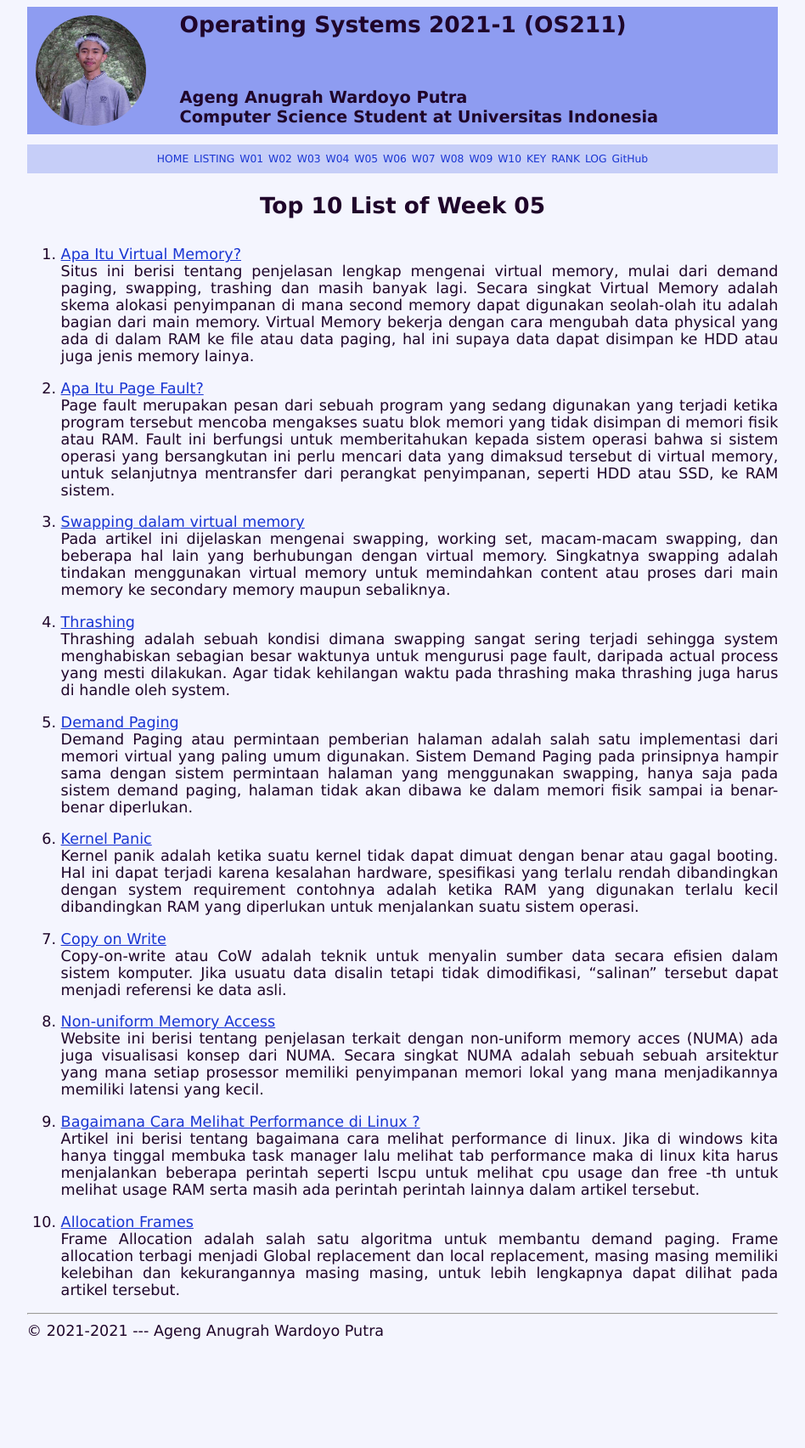
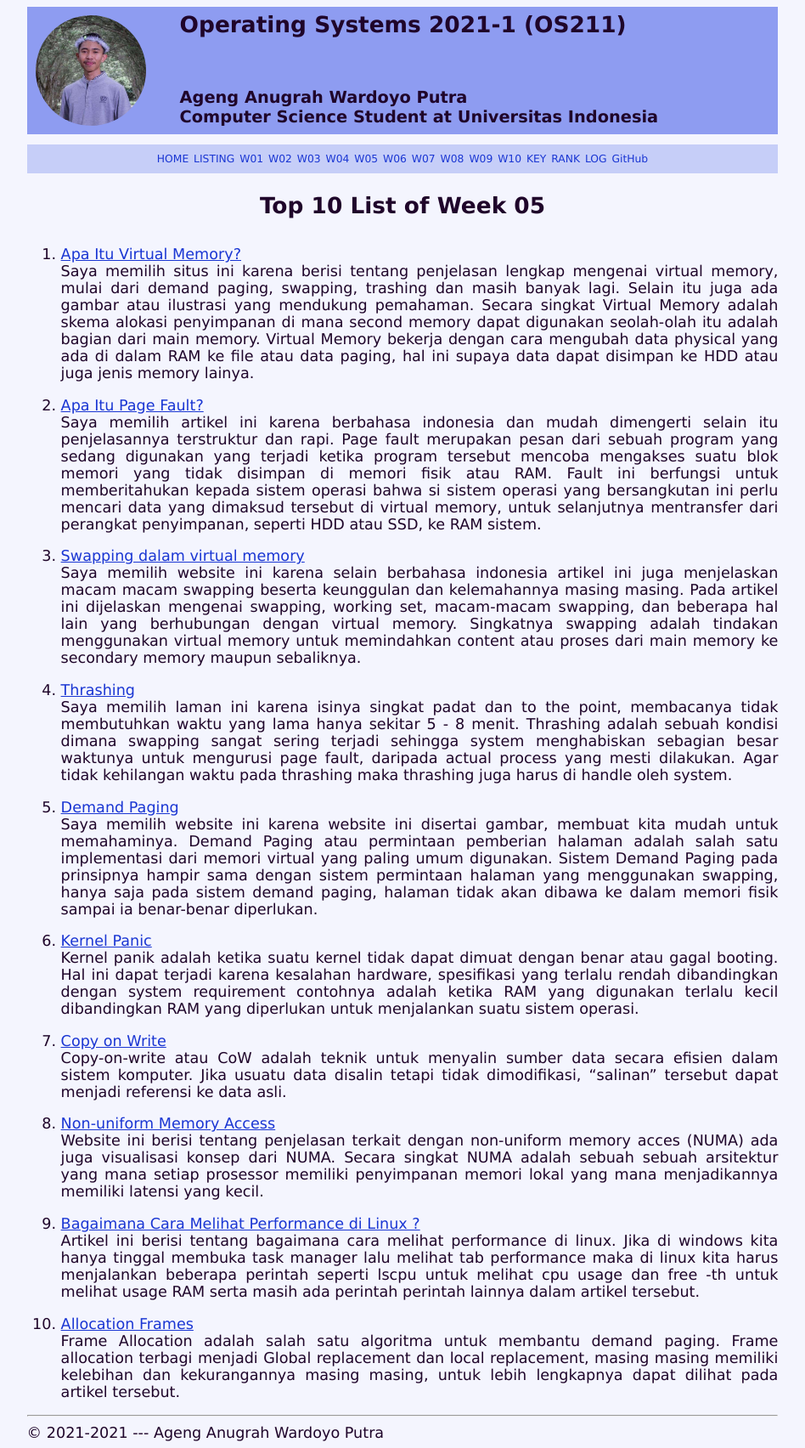
Before and after one commit to Ageng-Anugrah/os211, a Jekyll site: the page built from w05.md, in a window 1280 px wide. Shown: the whole page at 85% size, without its empty margins (166-1114 px from the left). Built offline with Jekyll 4.4.1, drawn with Linux system fonts in a browser that asks for light colours; before the commit the page ends 1584 px from its top, so only the background shows below that.

Commit message:
Update top 10 list

```diff
--- a/w05.md
+++ b/w05.md
@@ -6,22 +6,29 @@ permalink: /W05/
 <h1 style = "text-align: center; margin-bottom:2rem"> Top 10 List of Week 05 </h1>
 
 1. [Apa Itu Virtual Memory?](https://www.geeksforgeeks.org/virtual-memory-in-operating-system/)<br>
-Situs ini berisi tentang penjelasan lengkap mengenai virtual memory, mulai dari demand paging, swapping, trashing dan masih banyak lagi.
+Saya memilih situs ini karena berisi tentang penjelasan lengkap mengenai virtual memory, mulai dari demand paging, swapping, trashing dan masih banyak lagi.
+Selain itu juga ada gambar atau ilustrasi yang mendukung pemahaman.
 Secara singkat Virtual Memory adalah skema alokasi penyimpanan di mana second memory dapat digunakan seolah-olah itu adalah bagian dari main memory.
 Virtual Memory bekerja dengan cara mengubah data physical yang ada di dalam RAM ke file atau data paging, hal ini supaya data dapat disimpan ke HDD atau juga jenis memory lainya.
 
 2. [Apa Itu Page Fault?](https://gaptex.id/glossary/pengertian-page-fault/)<br>
-Page fault merupakan pesan dari sebuah program yang sedang digunakan yang terjadi ketika program tersebut mencoba mengakses suatu blok memori yang tidak disimpan di memori fisik atau RAM. Fault ini berfungsi untuk memberitahukan kepada sistem operasi bahwa si sistem operasi yang bersangkutan ini perlu mencari data yang dimaksud tersebut di virtual memory, untuk selanjutnya mentransfer dari perangkat penyimpanan, seperti HDD atau SSD, ke RAM sistem.
+Saya memilih artikel ini karena berbahasa indonesia dan mudah dimengerti selain itu penjelasannya terstruktur dan rapi.
+Page fault merupakan pesan dari sebuah program yang sedang digunakan yang terjadi ketika program tersebut mencoba mengakses suatu blok memori yang tidak disimpan di memori fisik atau RAM.
+Fault ini berfungsi untuk memberitahukan kepada sistem operasi bahwa si sistem operasi yang bersangkutan ini perlu mencari data yang dimaksud tersebut di virtual memory, untuk selanjutnya mentransfer dari perangkat penyimpanan, seperti HDD atau SSD, ke RAM sistem.
 
 3. [Swapping dalam virtual memory](https://www.cariinfo.id/2020/12/pengertian-swapping-virtual-memory.html)<br>
+Saya memilih website ini karena selain berbahasa indonesia artikel ini juga menjelaskan macam macam swapping beserta keunggulan dan kelemahannya masing masing.
 Pada artikel ini dijelaskan mengenai swapping, working set, macam-macam swapping, dan beberapa hal lain yang berhubungan dengan virtual memory.
 Singkatnya swapping adalah tindakan menggunakan virtual memory untuk memindahkan content atau proses dari main memory ke secondary memory maupun sebaliknya.
 
 4. [Thrashing](https://www.thecrazyprogrammer.com/2019/02/thrashing-in-operating-system-os.html)<br>
+Saya memilih laman ini karena isinya singkat padat dan to the point, membacanya tidak membutuhkan waktu yang lama hanya sekitar 5 - 8 menit.
 Thrashing adalah sebuah kondisi dimana swapping sangat sering terjadi sehingga system menghabiskan sebagian besar waktunya untuk mengurusi page fault, daripada actual process yang mesti dilakukan. Agar tidak kehilangan waktu pada thrashing maka thrashing juga harus di handle oleh system.
 
 5. [Demand Paging](http://ftp.gunadarma.ac.id/linux/docs/v06/Kuliah/SistemOperasi/BUKU/SistemOperasi-4.X-2/ch05s02.html)<br>
-Demand Paging atau permintaan pemberian halaman adalah salah satu implementasi dari memori virtual yang paling umum digunakan. Sistem Demand Paging pada prinsipnya hampir sama dengan sistem permintaan halaman yang menggunakan swapping, hanya saja pada sistem demand paging, halaman tidak akan dibawa ke dalam memori fisik sampai ia benar-benar diperlukan.
+Saya memilih website ini karena website ini disertai gambar, membuat kita mudah untuk memahaminya.
+Demand Paging atau permintaan pemberian halaman adalah salah satu implementasi dari memori virtual yang paling umum digunakan.
+Sistem Demand Paging pada prinsipnya hampir sama dengan sistem permintaan halaman yang menggunakan swapping, hanya saja pada sistem demand paging, halaman tidak akan dibawa ke dalam memori fisik sampai ia benar-benar diperlukan.
 
 6. [Kernel Panic](https://qastack.id/ubuntu/35722/what-is-kernel-panic)<br>
 Kernel panik adalah ketika suatu kernel tidak dapat dimuat dengan benar atau gagal booting. Hal ini dapat terjadi karena kesalahan hardware, spesifikasi yang terlalu rendah dibandingkan dengan system requirement contohnya adalah ketika RAM yang digunakan terlalu kecil dibandingkan RAM yang diperlukan untuk menjalankan suatu sistem operasi.
```
